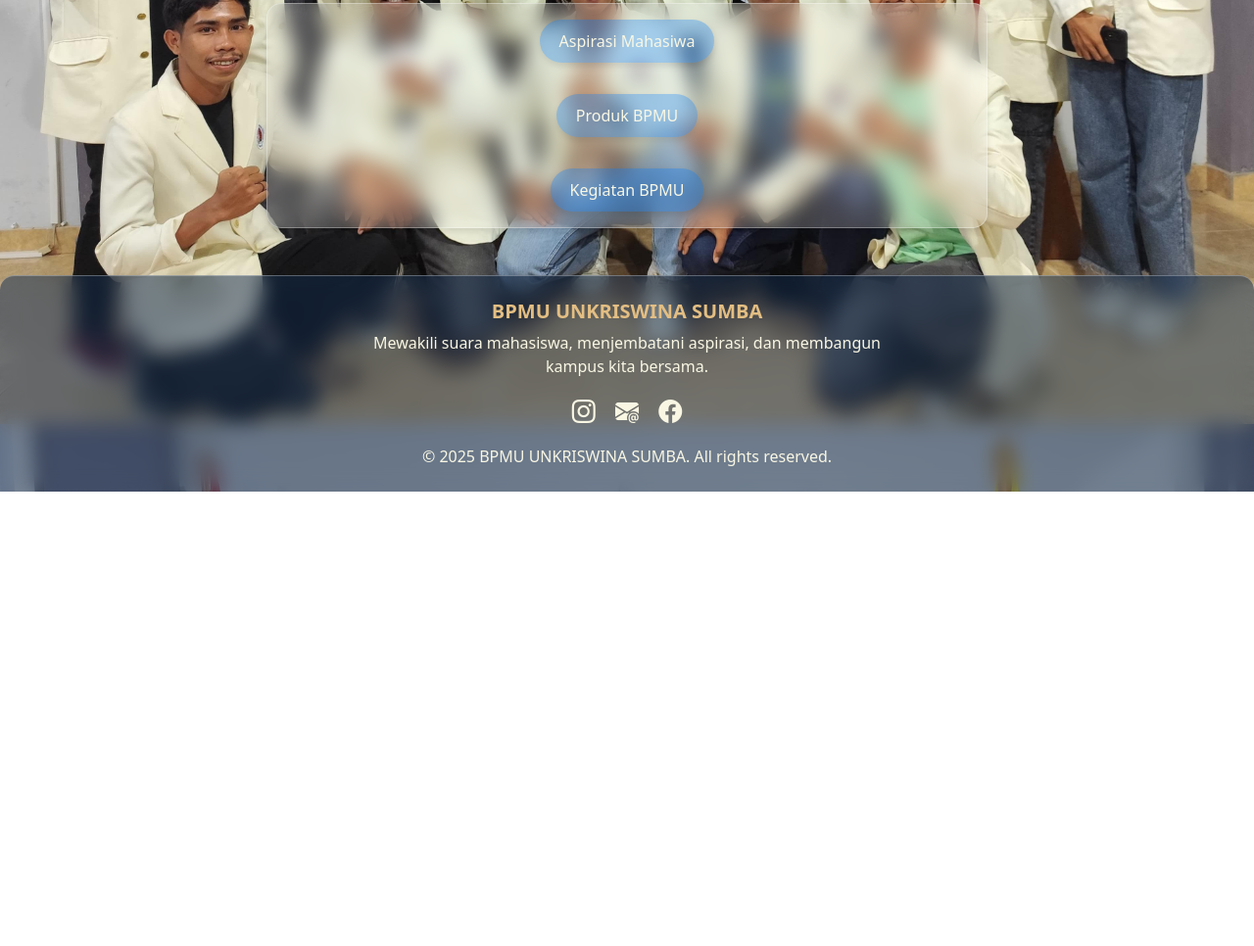
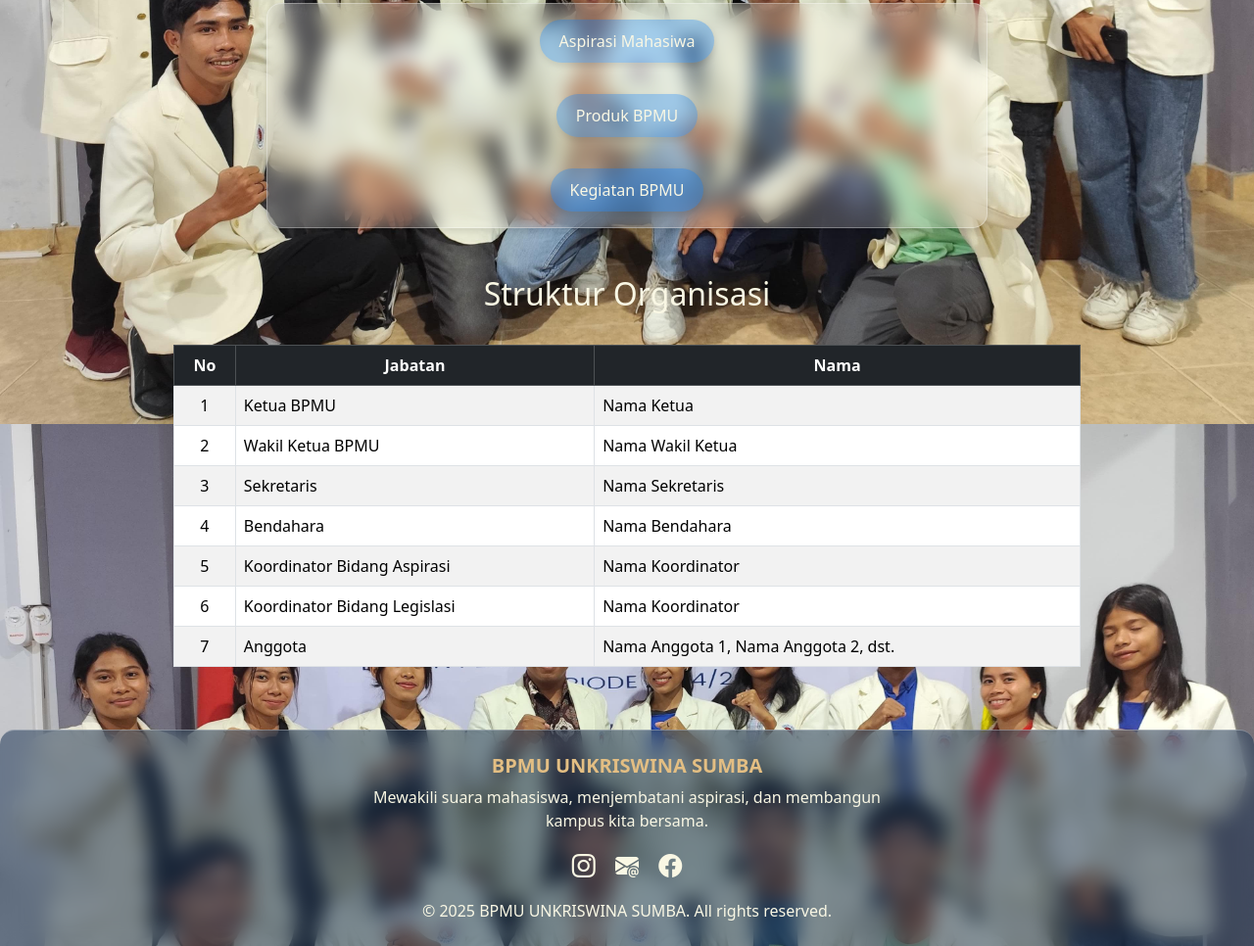
Before and after one commit to Mario-Efraim-pariwana/bpmu_website, a plain HTML site: page index.html in a window 1280 px wide. Shown: the part 1325-2291 px from the top of the page at 98% size. Before the commit the page ends 1827 px from the top, so only its background shows below. Drawn offline with nearby package versions, Linux system fonts and the light colour scheme.

Commit message:
tambah menu struktur organisasi

```diff
--- a/index.html
+++ b/index.html
@@ -120,7 +120,70 @@
       </div>
      </div>
 
-     <!-- footer -->
+
+      <!-- Struktur Organisasi -->
+<section id="struktur-organisasi" class="my-5">
+  <div class="container">
+    <div class="row justify-content-center mb-4">
+      <div class="col-8 text-center" data-aos="fade-down" data-aos-duration="1000">
+        <h2>Struktur Organisasi</h2>
+      </div>
+    </div>
+    <div class="row justify-content-center">
+      <div class="col-md-10">
+        <div class="table-responsive" data-aos="fade-up" data-aos-duration="1000">
+          <table class="table table-bordered table-striped">
+            <thead class="table-dark text-center">
+              <tr>
+                <th>No</th>
+                <th>Jabatan</th>
+                <th>Nama</th>
+              </tr>
+            </thead>
+            <tbody>
+              <tr>
+                <td class="text-center">1</td>
+                <td>Ketua BPMU</td>
+                <td>Nama Ketua</td>
+              </tr>
+              <tr>
+                <td class="text-center">2</td>
+                <td>Wakil Ketua BPMU</td>
+                <td>Nama Wakil Ketua</td>
+              </tr>
+              <tr>
+                <td class="text-center">3</td>
+                <td>Sekretaris</td>
+                <td>Nama Sekretaris</td>
+              </tr>
+              <tr>
+                <td class="text-center">4</td>
+                <td>Bendahara</td>
+                <td>Nama Bendahara</td>
+              </tr>
+              <tr>
+                <td class="text-center">5</td>
+                <td>Koordinator Bidang Aspirasi</td>
+                <td>Nama Koordinator</td>
+              </tr>
+              <tr>
+                <td class="text-center">6</td>
+                <td>Koordinator Bidang Legislasi</td>
+                <td>Nama Koordinator</td>
+              </tr>
+              <tr>
+                <td class="text-center">7</td>
+                <td>Anggota</td>
+                <td>Nama Anggota 1, Nama Anggota 2, dst.</td>
+              </tr>
+            </tbody>
+          </table>
+        </div>
+      </div>
+    </div>
+  </div>
+</section>
+
       <!-- Footer -->
 <footer class="footer mt-5">
   <div class="container py-4">
```
